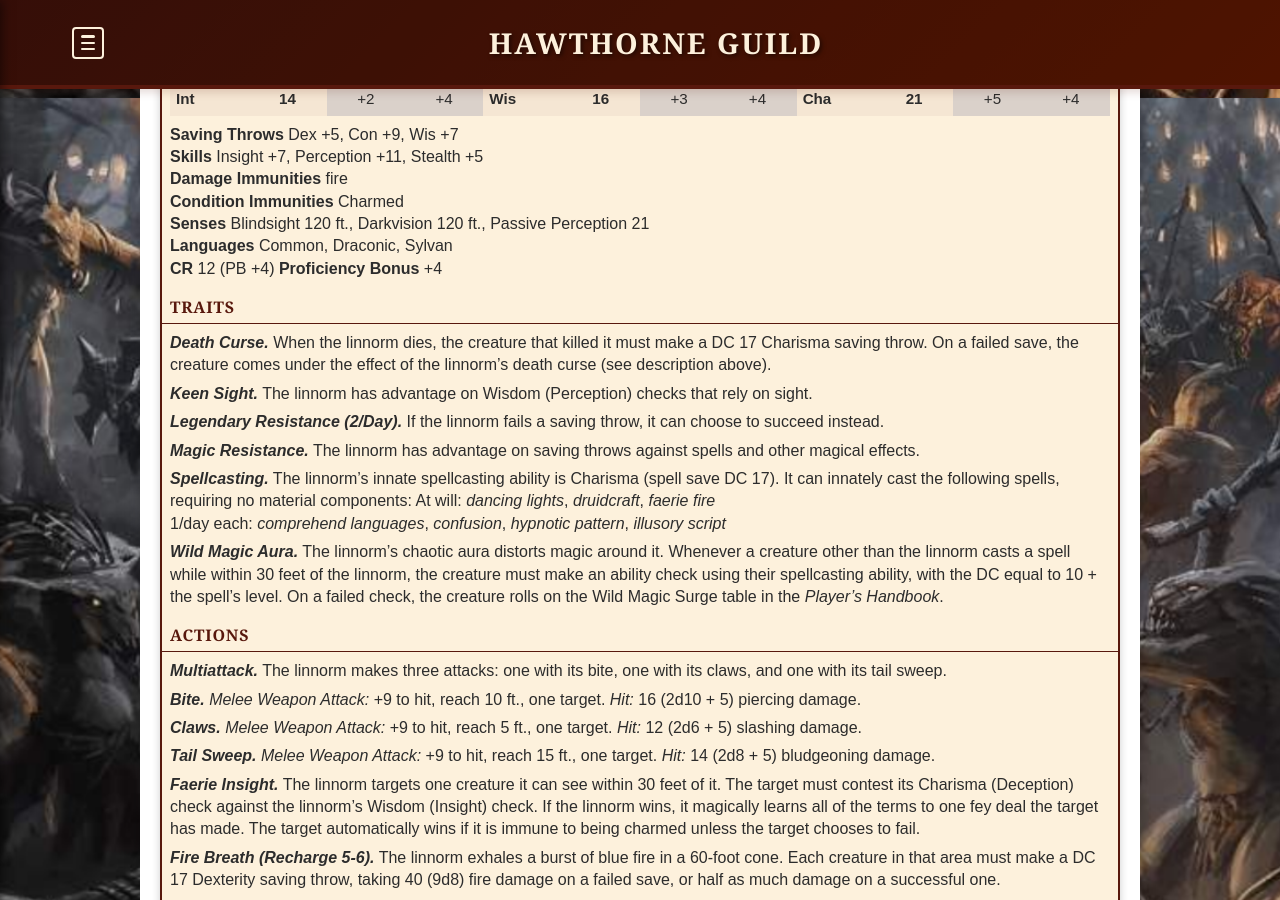
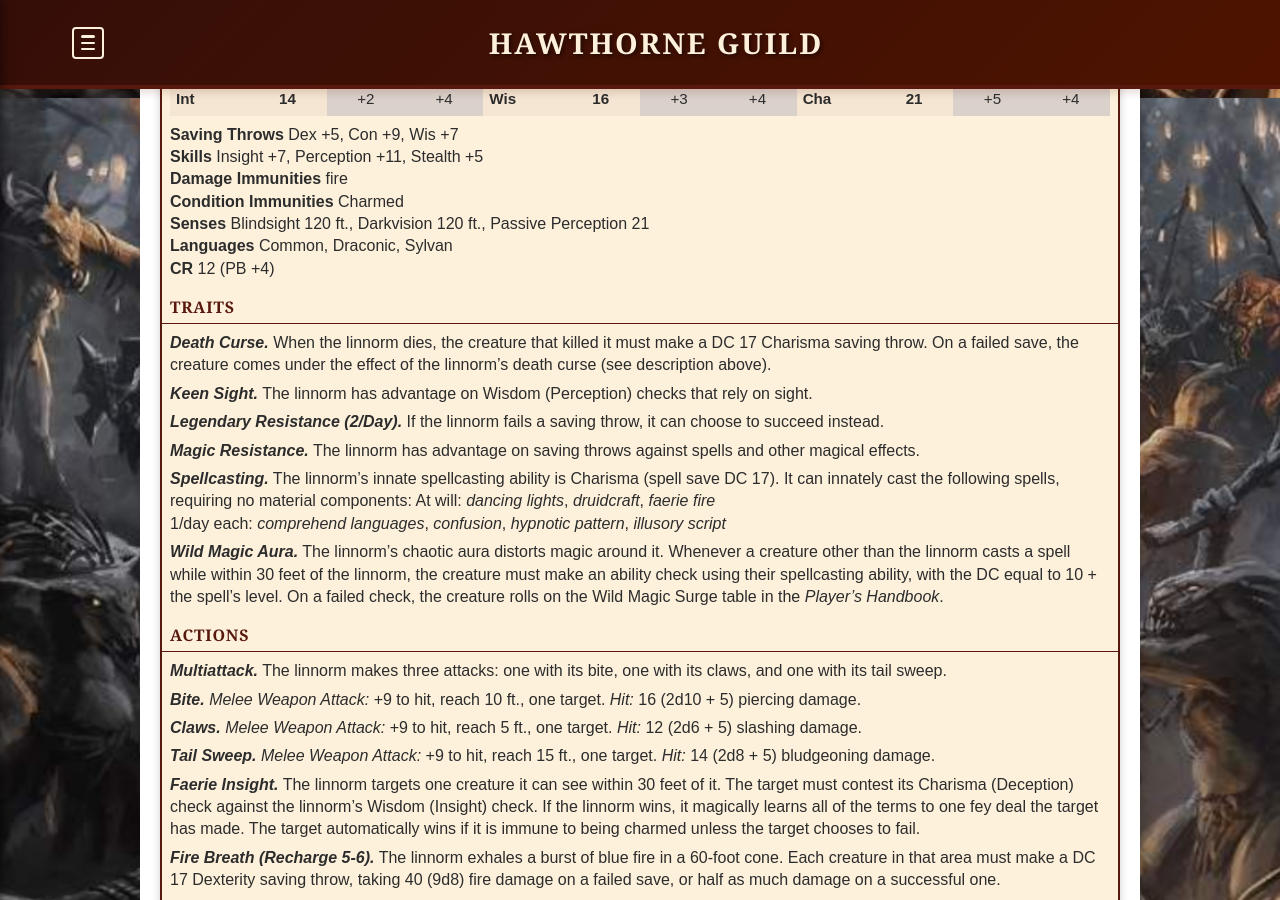
Before and after one commit to coconutswallow/Guides, a Jekyll site: the page built from _monsters/adult-faerie-linnorm.md, in a window 1280 px wide and 900 px high, scrolled down 1702 px. Built offline with Jekyll 4.4.1, drawn with Linux system fonts in a browser that asks for light colours.

Commit message:
Update adult-faerie-linnorm.md

```diff
--- a/_monsters/adult-faerie-linnorm.md
+++ b/_monsters/adult-faerie-linnorm.md
@@ -51,7 +51,6 @@
 > **Senses** Blindsight 120 ft., Darkvision 120 ft., Passive Perception 21
 > **Languages** Common, Draconic, Sylvan
 > **CR** 12 (PB +4)
-> **Proficiency Bonus** +4
 >
 > ### Traits
 >
```
